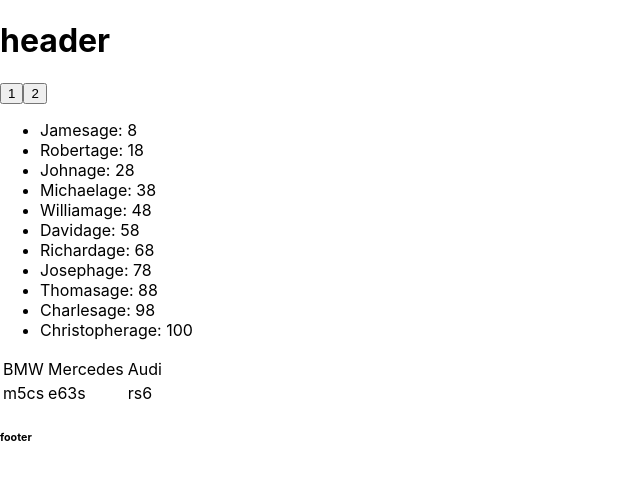
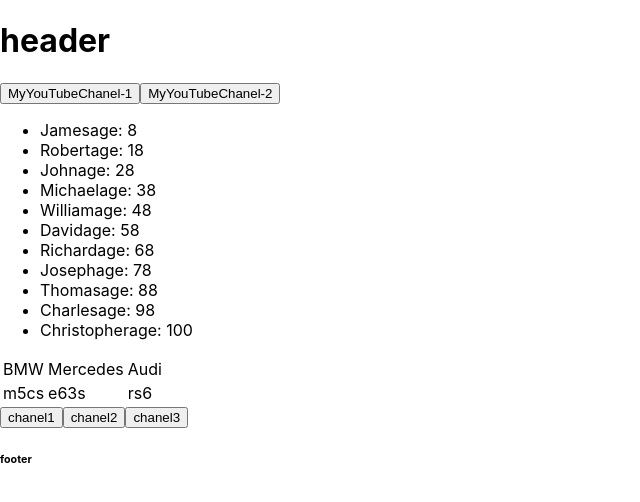
Before and after one commit to klevchuk/my-test-app, a React (Create React App) app: page / in a window 1280 px wide. Shown: the top 502 px of the page, without its empty margins (0-640 px from the left). Built offline with nearby package versions, Linux system fonts and the light colour scheme.

Commit message:
universal button

```diff
--- a/src/App.tsx
+++ b/src/App.tsx
@@ -5,6 +5,7 @@
 import {Footer} from "./sait/components/Footer";
 import {NewComponent} from "./sait/components/NewComponent";
 import {Car} from "./sait/components/Car";
+import {Button} from "./sait/components/Button";
 
 function App() {
 
@@ -22,12 +23,26 @@
         {id: 11, name: "Christopher", age: 100},
     ]
 
+
+    const Button1Foo = (subscriber: string, age: number) => {
+        console.log(subscriber, age)
+    }
+    const Button2Foo = (subscriber: string) => {
+        console.log(subscriber)
+    }
+    const Button3Foo = () => {
+        console.log("Im stupid Button")
+    }
+
     return (
         <>
             <Header title="header"/>
             <Body title="body"/>
             <NewComponent students={students}/>
             <Car/>
+            <Button name="chanel1" callBack={() => Button1Foo("Im Vasya", 21)}/>
+            <Button name="chanel2" callBack={() => Button2Foo("Im Ivan")}/>
+            <Button name="chanel3" callBack={Button3Foo}/>
             <Footer title="footer"/>
         </>
     );
--- a/src/sait/components/Body.tsx
+++ b/src/sait/components/Body.tsx
@@ -1,10 +1,6 @@
-import {MouseEvent} from 'react';
 
-type bodyPropsType = {
-    title: string
-}
 
-export function Body(props: bodyPropsType) {
+export function Body() {
     // const myFirstSubscriberVasya = (event:MouseEvent<HTMLButtonElement>) => {
     //     console.log("Hello, Im Vasya")
     // }
@@ -12,27 +8,27 @@
     //     console.log("Hello, Im Ivan")
     // }
 
-    // const onClickHandler=(name:string)=>{
-    //     console.log(name)
-    // }
+        const onClickHandler=(name:string)=>{
+            console.log(name)
+        }
 
-    const foo1 = () => {
-// ничего не передавать, но в консоль 100200
-        console.log(100200)
-    }
-
-    const foo2 = (num: number) => {
-// передать число 100200
-        console.log(num)
-    }
+//     const foo1 = () => {
+// // ничего не передавать, но в консоль 100200
+//         console.log(100200)
+//     }
+//
+//     const foo2 = (num: number) => {
+// // передать число 100200
+//         console.log(num)
+//     }
 
     return (
         <div>
             {/*<h3>{props.title}</h3>*/}
-            {/*<button onClick={ (event) => onClickHandler("Vasya")}>MyYouTubeChanel-1</button>*/}
-            {/*<button onClick={ (event) =>   onClickHandler("Ivan")}>MyYouTubeChanel-2</button>*/}
-        <button onClick={foo1}>1</button>
-        <button onClick={ (event) => foo2(100200)}>2</button>
+            <button onClick={ (event) => onClickHandler("Vasya")}>MyYouTubeChanel-1</button>
+            <button onClick={ (event) =>   onClickHandler("Ivan")}>MyYouTubeChanel-2</button>
+        {/*<button onClick={foo1}>1</button>*/}
+        {/*<button onClick={ (event) => foo2(100200)}>2</button>*/}
 
         </div>
     )
--- /dev/null
+++ b/src/sait/components/Button.tsx
@@ -0,0 +1,18 @@
+import React from "react";
+
+type ButtonPropsType = {
+    name: string,
+    callBack: () => void
+}
+
+
+export const Button = (props: ButtonPropsType) => {
+
+    const onClickHandler = () => {
+        props.callBack()
+    }
+
+    return (
+        <button onClick={onClickHandler}>{props.name}</button>
+    )
+}
```
